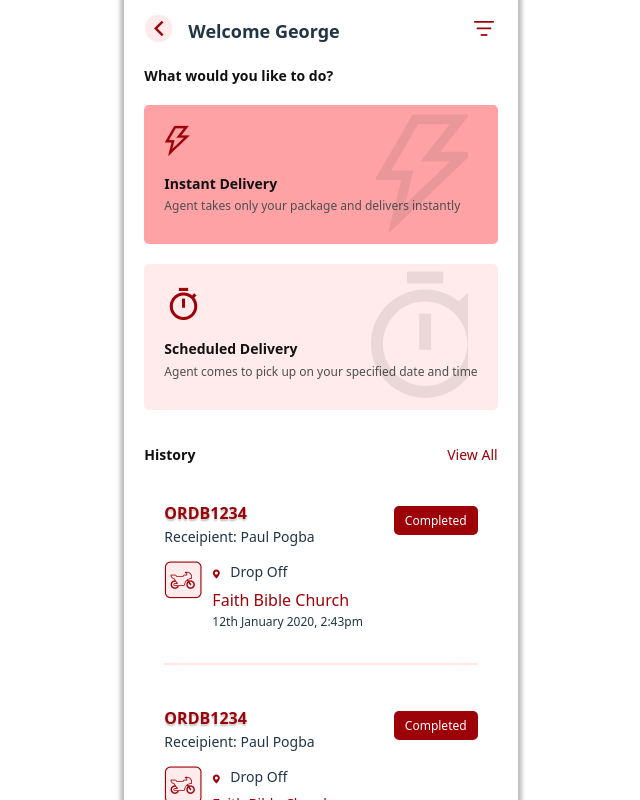
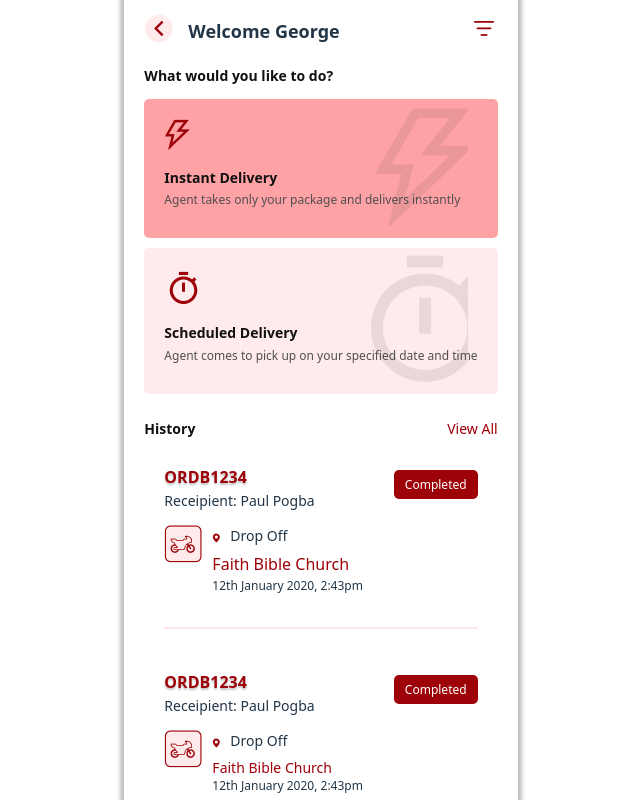
Before and after one commit to Olagoke1234/pepsa-delivery-app, a React (Vite) app: page / in a window 1280 px wide. Shown: the top 800 px of the page, without its empty margins (319-959 px from the left). Built offline with nearby package versions, Linux system fonts and the light colour scheme.

Commit message:
fix: adjust margins in WelcomePage for improved layout consistency

```diff
--- a/src/pages/WelcomePage.jsx
+++ b/src/pages/WelcomePage.jsx
@@ -74,7 +74,7 @@ const WelcomePage = () => {
       <div
         className="delivery-card"
         style={{
-          margin: " 20px",
+          margin: " 10px 20px",
           backgroundColor: "#FFA2A6",
           position: "relative",
           padding: "20px",
@@ -129,7 +129,7 @@ const WelcomePage = () => {
       <div
         className="delivery-card"
         style={{
-          margin: " 20px",
+          margin: " 10px 20px",
           backgroundColor: "#FFEBEB",
           position: "relative",
           padding: "20px",
@@ -185,6 +185,7 @@ const WelcomePage = () => {
         <div
           className="history-section-header"
           style={{
+            margin: "0",
             display: "flex",
             padding: "0 20px",
             justifyContent: "space-between",
@@ -220,6 +221,7 @@ const WelcomePage = () => {
               justifyContent: "space-between",
               alignItems: "center",
               padding: "0 40px",
+              marginTop: "-10px",
             }}
           >
             <div className="recipient-detail">
```
